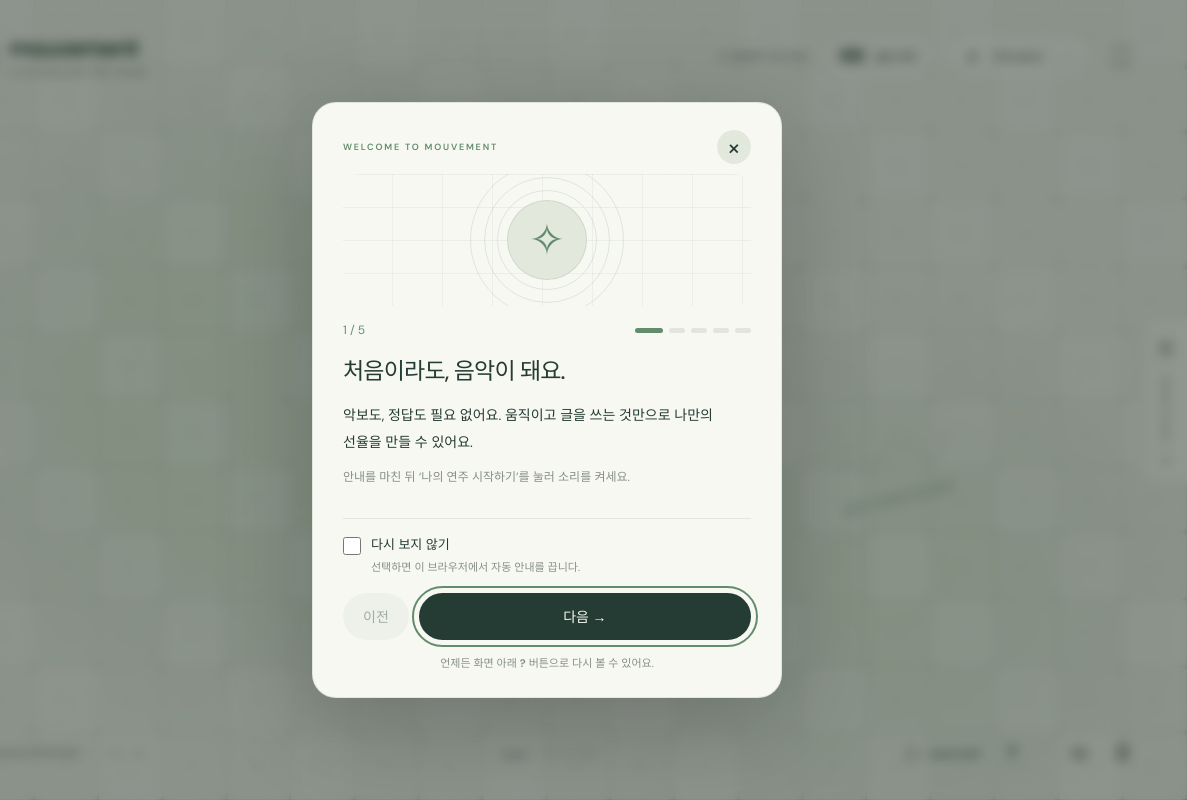
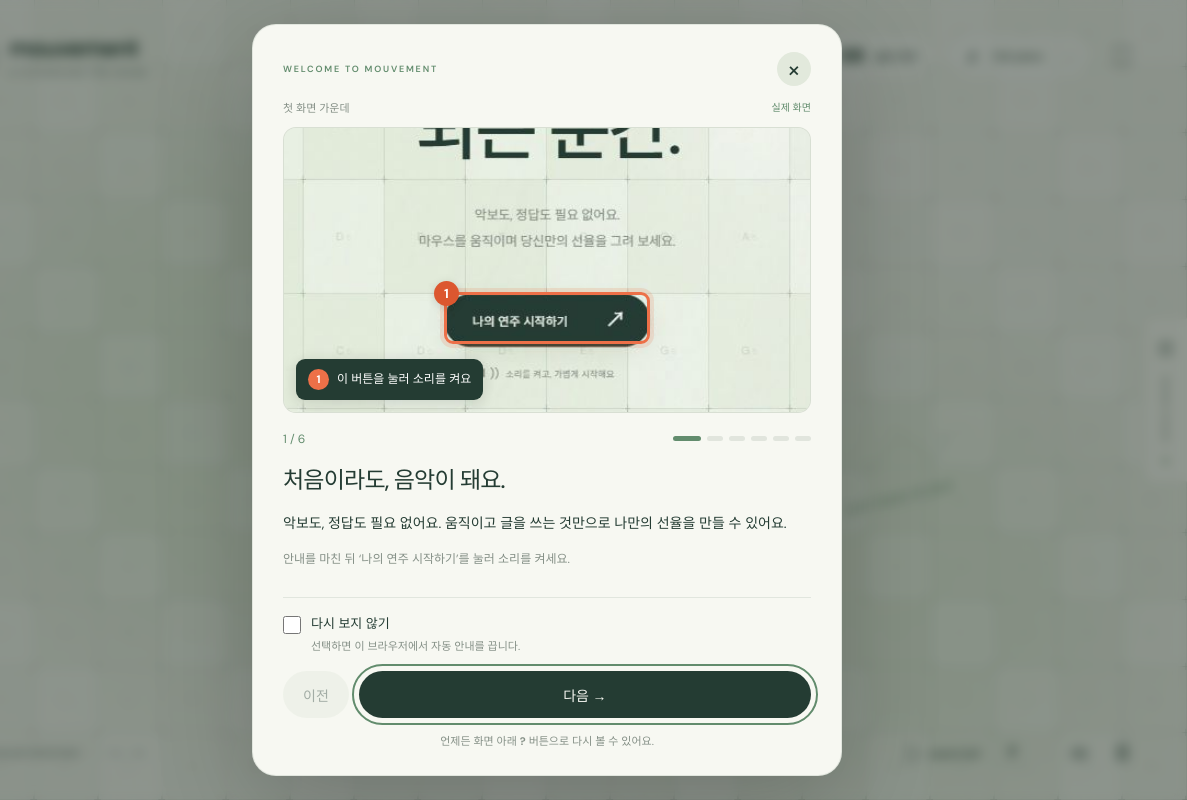
Before and after one commit to Mixx98/Mouvement, a website: page index.html in a window 1280 px wide. Shown: the full height of the page, 93-1280 px from the left. Drawn offline with Linux system fonts and the light colour scheme.

Commit message:
feat: add annotated screenshot guide and quick volume in v1.4.0

```diff
--- a/app.js
+++ b/app.js
@@ -50,7 +50,8 @@
     }
     if(ctx.state!=='running')await ctx.resume();if(ctx.state!=='running')throw new Error('소리를 켜려면 다시 눌러 주세요.');
   }
-  function applyLevels(){if(!ctx)return;const t=ctx.currentTime;master.gain.setTargetAtTime(state.muted||state.paused?0:state.volume*.65,t,.04);dry.gain.setTargetAtTime(1-state.reverb*.25,t,.08);wet.gain.setTargetAtTime(state.reverb*.75,t,.08);bgmBus.gain.setTargetAtTime(state.bgm?state.bgmVolume:0,t,.04);}
+  function syncQuickVolume(){if(!$('#quick-volume'))return;const value=Math.round(state.volume*100);$('#quick-volume').value=value;$('#quick-volume-value').textContent=value+'%';}
+  function applyLevels(){syncQuickVolume();if(!ctx)return;const t=ctx.currentTime;master.gain.setTargetAtTime(state.muted||state.paused?0:state.volume*.65,t,.04);dry.gain.setTargetAtTime(1-state.reverb*.25,t,.08);wet.gain.setTargetAtTime(state.reverb*.75,t,.08);bgmBus.gain.setTargetAtTime(state.bgm?state.bgmVolume:0,t,.04);}
   function killVoice(voice){const t=ctx.currentTime;voice.gain.gain.cancelAndHoldAtTime(t);voice.gain.gain.setTargetAtTime(.0001,t,.02);voice.oscs.forEach(osc=>{try{osc.stop(t+.07);}catch{}});}
   function trackVoice(voice){voices=voices.filter(v=>v.end>ctx.currentTime);const group=voices.filter(v=>v.bgm===voice.bgm);if(group.length>=(voice.bgm?30:24)){killVoice(group[0]);voices.splice(voices.indexOf(group[0]),1);}voices.push(voice);}
   function sound(midi,velocity=.7,options={}){
@@ -225,12 +226,22 @@
   for(const [id,key] of [['volume','volume'],['reverb','reverb'],['bgm-volume','bgmVolume']]){$('#'+id).value=Math.round(state[key]*100);$('#'+id+'-value').textContent=Math.round(state[key]*100)+'%';}
   syncRhythm();$('#labels').checked=state.labels;$('#harmonize').checked=state.harmonize;document.body.classList.toggle('no-labels',!state.labels);setPreset(state.preset);syncBgmUI();resize();window.addEventListener('resize',resize);requestAnimationFrame(draw);
   const guide=$('#guide'),guideSteps=Music.guideSteps;
+  const volumeControl=document.createElement('div');volumeControl.className='volume-control';volumeControl.dataset.ui='';
+  $('#mute').before(volumeControl);volumeControl.append($('#mute'));
+  const volumePopover=document.createElement('div');volumePopover.className='volume-popover';volumePopover.innerHTML='<label for="quick-volume">음량 <output id="quick-volume-value">55%</output></label><input id="quick-volume" type="range" min="0" max="100" step="1" value="55"><small>클릭하면 음소거 · 드래그로 음량 조절</small>';volumeControl.append(volumePopover);syncQuickVolume();
+  $('#mute').title='음소거 · 마우스를 올려 음량 조절';
+  $('#quick-volume').addEventListener('input',e=>{state.volume=Number(e.target.value)/100;if(state.volume>0){state.muted=false;document.body.classList.remove('muted');$('#mute').setAttribute('aria-label','음소거');$('#mute').setAttribute('aria-pressed','false');}$('#volume').value=e.target.value;$('#volume-value').textContent=e.target.value+'%';applyLevels();persist();});
+  volumeControl.addEventListener('keydown',e=>{if(e.key==='Escape'){e.stopPropagation();$('#bgm-toggle').focus({preventScroll:true});}});
   const guidePreference=Music.createGuidePreference({getItem:key=>localStorage.getItem(key),setItem:(key,value)=>localStorage.setItem(key,value),removeItem:key=>localStorage.removeItem(key)});
   let guideIndex=0;
   const guideHelp=document.createElement('button');guideHelp.id='guide-help';guideHelp.className='icon-button';guideHelp.textContent='?';guideHelp.setAttribute('aria-label','사용법 안내 다시 보기');guideHelp.title='사용법 안내';$('.bottom-actions').insertBefore(guideHelp,$('.footer-divider'));
   function renderGuide(){
     const step=guideSteps[guideIndex];$('#guide-title').textContent=step.title;$('#guide-description').textContent=step.description;$('#guide-tip').textContent=step.tip;
-    $('#guide-symbol').textContent=step.symbol;$('#guide-art').dataset.kind=step.kind;$('#guide-count').textContent=`${guideIndex+1} / ${guideSteps.length}`;
+    const mobile=matchMedia('(max-width:600px)').matches,scene=GuideShots.shots[step.kind],shot=scene[mobile?'mobile':'desktop'],layout=GuideShots.layout(shot,mobile);
+    $('#guide-art').dataset.kind=step.kind;$('#guide-screen').src=shot.image;$('#guide-screen').alt=scene.location+'에서 '+scene.label+' — 강조된 영역을 확인하세요.';$('#guide-location').textContent=scene.location;
+    const frame=$('#guide-screen-frame');frame.style.aspectRatio=layout.ratio;frame.style.setProperty('--image-width',layout.imageWidth+'%');frame.style.setProperty('--image-left',layout.imageLeft+'%');frame.style.setProperty('--image-top',layout.imageTop+'%');
+    const highlight=$('#guide-highlight');Object.assign(highlight.style,{left:layout.focusLeft+'%',top:layout.focusTop+'%',width:layout.focusWidth+'%',height:layout.focusHeight+'%'});$('#guide-pin').textContent=guideIndex+1;$('#guide-callout-number').textContent=guideIndex+1;$('#guide-callout-text').textContent=scene.label;$('#guide-callout').classList.toggle('at-top',shot.top);
+    $('#guide-count').textContent=`${guideIndex+1} / ${guideSteps.length}`;
     $('#guide-dots').innerHTML=guideSteps.map((_,index)=>`<i class="${index===guideIndex?'active':''}"></i>`).join('');
     $('#guide-prev').disabled=guideIndex===0;$('#guide-next').textContent=guideIndex===guideSteps.length-1?'안내 마치기':'다음 →';guide.scrollTop=0;
   }
@@ -241,5 +252,6 @@
   $('#guide-next').addEventListener('click',()=>{if(guideIndex<guideSteps.length-1){guideIndex++;renderGuide();}else closeGuide();});
   $('#guide-hide').addEventListener('change',e=>{if(!guidePreference.setHidden(e.target.checked))$('.guide-remember small').textContent='이 브라우저에서는 설정을 저장할 수 없어요.';});
   guide.addEventListener('cancel',e=>{e.preventDefault();closeGuide();});
+  matchMedia('(max-width:600px)').addEventListener('change',()=>{if(guide.open)renderGuide();});
   if(!guidePreference.hidden())openGuide();
 })();
--- /dev/null
+++ b/guide-shots.js
@@ -0,0 +1,15 @@
+/* Unedited screenshots, displayed through a crop with HTML annotations on top. */
+(function(root){
+  const home='assets/guide/home-',play='assets/guide/play-',volume='assets/guide/volume-';
+  const shot=(image,crop,focus,top=false)=>({image,crop,focus,top});
+  const shots={
+    welcome:{location:'첫 화면 가운데',label:'이 버튼을 눌러 소리를 켜요',desktop:shot(home+'desktop.jpg',[500,580,480,260],[646,730,188,48]),mobile:shot(home+'mobile.jpg',[20,380,350,210],[103,480.5,184,48])},
+    move:{location:'화면 전체의 음정 칸',label:'이 영역을 움직이면 연주돼요',desktop:shot(play+'desktop.jpg',[480,300,520,260],[540,345,370,120]),mobile:shot(play+'mobile.jpg',[20,160,350,220],[50,190,260,110])},
+    words:{location:'화면 위쪽 · 글로 연주',label:'누르면 글쓰기 창이 열려요',desktop:shot(home+'desktop.jpg',[1040,0,420,210],[1123,31.5,108,49]),mobile:shot(home+'mobile.jpg',[170,0,220,170],[224.4,26.5,71.3,37])},
+    sounds:{location:'화면 위쪽 · 악기 이름',label:'누르면 악기·분위기를 골라요',desktop:shot(home+'desktop.jpg',[1040,0,420,210],[1244,30.5,141,51]),mobile:shot(home+'mobile.jpg',[170,0,220,170],[300.7,26,74.3,38])},
+    band:{location:'화면 아래쪽 · BGM과 합주',label:'누르면 반주가 시작돼요',desktop:shot(home+'desktop.jpg',[1070,1032,390,220],[1192,1183.5,89.3,43],true),mobile:shot(home+'mobile.jpg',[130,640,260,204],[183,783,84,43],true)},
+    volume:{location:'화면 아래쪽 · 스피커',label:'슬라이더를 움직여 음량 조절',desktop:shot(volume+'desktop.jpg',[1160,1015,300,230],[1207,1127,174,22],true),mobile:shot(volume+'mobile.jpg',[120,625,270,210],[158,726.2,174,22],true)}
+  };
+  function layout(shot,mobile){const [x,y,w,h]=shot.crop,[fx,fy,fw,fh]=shot.focus,[sw,sh]=mobile?[390,844]:[1480,1252];return {ratio:w/h,imageWidth:sw/w*100,imageLeft:-x/w*100,imageTop:-y/h*100,focusLeft:(fx-x)/w*100,focusTop:(fy-y)/h*100,focusWidth:fw/w*100,focusHeight:fh/h*100,sourceWidth:sw,sourceHeight:sh};}
+  const api={shots,layout};if(typeof module!=='undefined'&&module.exports)module.exports=api;else root.GuideShots=api;
+})(globalThis);
--- a/guide.css
+++ b/guide.css
@@ -1,14 +1,20 @@
-.guide{color:var(--ink);background:var(--panel);width:470px;max-width:calc(100vw - 32px);max-height:calc(100dvh - 32px);padding:27px 30px 23px;border:1px solid var(--line);border-radius:24px;box-shadow:0 25px 100px rgba(0,0,0,.2);overflow-y:auto;overscroll-behavior:contain;touch-action:pan-y}
+.guide{color:var(--ink);background:var(--panel);width:590px;max-width:calc(100vw - 32px);max-height:calc(100dvh - 32px);padding:27px 30px 23px;border:1px solid var(--line);border-radius:24px;box-shadow:0 25px 100px rgba(0,0,0,.2);overflow-y:auto;overscroll-behavior:contain;touch-action:pan-y}
 .guide::backdrop{background:rgba(12,25,18,.44);backdrop-filter:blur(6px)}
 .guide-top{display:flex;align-items:center;justify-content:space-between;gap:12px}.guide-top>span{font-size:9px;letter-spacing:1.8px;color:var(--accent);font-weight:600}.guide-top .icon-button{font-size:25px;background:var(--soft);flex:none}
-.guide-art{height:132px;display:grid;place-items:center;position:relative;overflow:hidden;margin:10px 0 16px;background:repeating-linear-gradient(0deg,transparent,transparent 32px,var(--line) 33px),repeating-linear-gradient(90deg,transparent,transparent 49px,var(--line) 50px);border-radius:16px}
-.guide-art>span{height:80px;width:80px;border-radius:50%;display:grid;place-items:center;font-size:44px;background:var(--soft);color:var(--accent);z-index:1;border:1px solid var(--line)}
-.guide-art i{position:absolute;border:1px solid var(--accent);border-radius:50%;height:100px;width:100px;opacity:.17;left:calc(50% - 50px);top:16px}.guide-art i:nth-of-type(2){height:126px;width:126px;left:calc(50% - 63px);top:3px}.guide-art i:nth-of-type(3){height:154px;width:154px;left:calc(50% - 77px);top:-11px}
-.guide-art[data-kind=words]>span{border-radius:18px}.guide-art[data-kind=sounds]>span{transform:rotate(-8deg)}.guide-art[data-kind=band]>span{box-shadow:36px 10px 0 -24px var(--accent),-36px -10px 0 -24px var(--accent)}
+.guide-art{margin:14px 0 18px}
+.guide-art figcaption{display:flex;justify-content:space-between;gap:12px;font-size:11px;line-height:1.6;margin:0 0 9px;color:var(--muted)}.guide-art figcaption>span:last-child{font-size:10px;flex:none;color:var(--accent)}
+.guide-screen-frame{position:relative;overflow:hidden;border:1px solid var(--line);border-radius:13px;background:#edf0e6;isolation:isolate}
+#guide-screen{position:absolute;width:var(--image-width);max-width:none;left:var(--image-left);top:var(--image-top);height:auto;display:block;user-select:none;pointer-events:none}
+.guide-highlight{position:absolute;border:3px solid #ed7048;border-radius:9px;box-shadow:0 0 0 4px rgba(237,112,72,.16);z-index:1;pointer-events:none}
+.guide-highlight>b{position:absolute;left:-13px;top:-14px;background:#dc572f;color:white;border-radius:50%;height:25px;width:25px;display:grid;place-items:center;font-size:13px;box-shadow:0 2px 8px #0002}
+.guide-gesture{display:none;width:100%;height:100%;fill:none;stroke:#dc572f;stroke-width:1.7;stroke-linecap:round;stroke-linejoin:round}
+.guide-art[data-kind=move] .guide-gesture{display:block}
+.guide-callout{position:absolute;bottom:12px;left:12px;max-width:calc(100% - 24px);display:flex;align-items:center;gap:8px;background:#243c33;color:white;border-radius:9px;padding:10px 12px;font-size:12px;line-height:1.5;box-shadow:0 3px 15px #0002;z-index:2;pointer-events:none}.guide-callout.at-top{top:12px;bottom:auto}
+.guide-callout>b{font-size:11px;background:#ed7048;color:white;height:21px;width:21px;border-radius:50%;display:grid;place-items:center;flex:none}
 .guide-progress{display:flex;justify-content:space-between;align-items:center}.guide-progress>span{font-size:12px;font-variant-numeric:tabular-nums;color:var(--accent)}#guide-dots{display:flex;gap:6px}#guide-dots i{display:block;height:5px;width:16px;border-radius:10px;background:var(--line)}#guide-dots i.active{background:var(--accent);width:28px}
-.guide-copy{min-height:180px;padding-top:16px}.guide-copy h2{font-size:23px;line-height:1.5;letter-spacing:-.8px;margin:0 0 13px;word-break:keep-all}.guide-copy>p{font-size:14px;line-height:1.9;margin:0;word-break:keep-all}.guide-copy #guide-tip{font-size:12px;line-height:1.8;color:var(--muted);margin:12px 0 20px}
+.guide-copy{min-height:150px;padding-top:16px}.guide-copy h2{font-size:23px;line-height:1.5;letter-spacing:-.8px;margin:0 0 13px;word-break:keep-all}.guide-copy>p{font-size:14px;line-height:1.9;margin:0;word-break:keep-all}.guide-copy #guide-tip{font-size:12px;line-height:1.8;color:var(--muted);margin:12px 0 20px}
 .guide-remember{display:flex;align-items:flex-start;gap:10px;padding:16px 0;border-top:1px solid var(--line);cursor:pointer;font-size:13px;line-height:1.6}.guide-remember small{display:block;font-size:11px;color:var(--muted);margin-top:3px}.guide #guide-hide{appearance:auto;accent-color:var(--accent);width:18px;height:18px;flex:none;margin:2px 0 0}.guide #guide-hide:before{display:none}
 .guide-actions{display:flex;gap:10px}.guide-actions button{min-height:47px;padding:12px 20px;border-radius:24px;font-size:14px;font-weight:500}.guide-actions #guide-prev{background:var(--soft);color:var(--ink)}.guide-actions #guide-prev:disabled{opacity:.4}.guide-actions #guide-next{flex:1;background:var(--ink);color:var(--panel)}.guide-actions #guide-next span{margin-left:15px}.guide-reopen{font-size:11px;line-height:1.8;color:var(--muted);margin:14px 0 0;text-align:center}
 #guide-help{font-size:17px;font-weight:600;border:1px solid var(--line);width:30px;height:30px}
-@media(max-width:600px){.guide{padding:21px 22px 19px;border-radius:20px}.guide-art{height:114px;margin-bottom:14px}.guide-copy{min-height:190px}.guide-copy h2{font-size:21px}.guide-copy>p{font-size:13px}.guide-copy #guide-tip{font-size:12px}.guide-top>span{font-size:8px;letter-spacing:1.2px}.guide-remember small{font-size:10px}}
-@media(max-height:650px){.guide-art{height:80px;margin:4px 0 10px}.guide-art>span{height:58px;width:58px;font-size:32px}.guide-copy{min-height:0}.guide-copy h2{font-size:20px}.guide-copy #guide-tip{margin:8px 0 12px}.guide-remember{padding:12px 0}.guide{padding-top:17px;padding-bottom:16px}}
+@media(max-width:600px){.guide{padding:21px 22px 19px;border-radius:20px}.guide-art{margin:12px 0 16px}.guide-art figcaption{font-size:10px}.guide-callout{font-size:11px;padding:8px 9px;gap:6px}.guide-copy{min-height:0}.guide-copy h2{font-size:21px}.guide-copy>p{font-size:13px}.guide-copy #guide-tip{font-size:12px}.guide-top>span{font-size:8px;letter-spacing:1.2px}.guide-remember small{font-size:10px}}
+@media(max-height:650px){.guide-art{margin:7px 0 12px}.guide-copy{min-height:0}.guide-copy h2{font-size:20px}.guide-copy #guide-tip{margin:8px 0 12px}.guide-remember{padding:12px 0}.guide{padding-top:17px;padding-bottom:16px}}
--- a/index.html
+++ b/index.html
@@ -4,7 +4,7 @@
   <meta charset="UTF-8"><meta name="viewport" content="width=device-width, initial-scale=1.0">
   <meta name="theme-color" content="#eef1e8">
   <meta name="description" content="움직임이 음악이 되는 순간. 마우스를 움직이고 글을 쓰면 음악이 됩니다. 14가지 악기와 매번 달라지는 반주 위에 나만의 선율을 더해 보세요.">
-  <title>무브먼트</title>
+  <title>Mouvement</title>
   <link rel="canonical" href="https://mixx98.github.io/Mouvement/">
   <link rel="icon" type="image/svg+xml" href="assets/favicon.svg">
   <link rel="icon" type="image/png" sizes="32x32" href="assets/favicon-32.png">
@@ -12,8 +12,8 @@
   <link rel="apple-touch-icon" sizes="180x180" href="assets/apple-touch-icon.png">
   <meta property="og:type" content="website">
   <meta property="og:locale" content="ko_KR">
-  <meta property="og:site_name" content="무브먼트">
-  <meta property="og:title" content="무브먼트">
+  <meta property="og:site_name" content="Mouvement">
+  <meta property="og:title" content="Mouvement">
   <meta property="og:description" content="움직임이 음악이 되는 순간. 마우스를 움직이고 글을 쓰면 음악이 됩니다. 14가지 악기와 매번 달라지는 반주 위에 나만의 선율을 더해 보세요.">
   <meta property="og:url" content="https://mixx98.github.io/Mouvement/">
   <meta property="og:image" content="https://mixx98.github.io/Mouvement/assets/share-card-v1.png">
@@ -23,12 +23,12 @@
   <meta property="og:image:height" content="630">
   <meta property="og:image:alt" content="Mouvement — 마우스로, 글쓰기로. 당신만의 음악을 연주하세요.">
   <meta name="twitter:card" content="summary_large_image">
-  <meta name="twitter:title" content="무브먼트">
+  <meta name="twitter:title" content="Mouvement">
   <meta name="twitter:description" content="움직임이 음악이 되는 순간. 마우스를 움직이고 글을 쓰면 음악이 됩니다. 나만의 선율을 더해 보세요.">
   <meta name="twitter:image" content="https://mixx98.github.io/Mouvement/assets/share-card-v1.png">
-  <link rel="stylesheet" href="style.css?v=1.2.0">
-  <link rel="stylesheet" href="studio.css?v=1.2.0">
-  <link rel="stylesheet" href="guide.css?v=1.3.0">
+  <link rel="stylesheet" href="style.css?v=1.4.0">
+  <link rel="stylesheet" href="studio.css?v=1.4.0">
+  <link rel="stylesheet" href="guide.css?v=1.4.0">
 </head>
 <body data-theme="piano">
   <main id="instrument" aria-label="마우스로 연주하는 음정 공간">
@@ -36,7 +36,7 @@
     <div id="note-grid" aria-hidden="true"></div>
     <canvas id="trails" aria-hidden="true"></canvas>
     <header class="topbar" data-ui>
-      <a class="brand" href="./" aria-label="무브먼트 홈"><span class="brand-icon">m<span>♪</span></span><span>mouvement<span class="brand-sub">A PLAYGROUND FOR SOUND</span></span></a>
+      <a class="brand" href="./" aria-label="Mouvement 홈"><span class="brand-icon">m<span>♪</span></span><span>mouvement<span class="brand-sub">A PLAYGROUND FOR SOUND</span></span></a>
       <div class="top-actions"><span class="live-indicator"><i></i><span id="status">READY TO PLAY</span></span><button id="writing-toggle" class="sound-pill" aria-expanded="false" aria-controls="writing"><span>⌨</span><span>글로 연주</span></button><button id="sound-pill" class="sound-pill" aria-label="소리 설정 열기"><span id="preset-icon">♬</span><span id="preset-name">Felt piano</span><span class="chevron">⌄</span></button><button class="icon-button" id="fullscreen" aria-label="전체 화면" title="전체 화면">⛶</button></div>
     </header>
     <div class="side-label label-left">LESS THINKING, MORE FEELING</div><div class="side-label label-right">YOUR MOVEMENT. YOUR MUSIC.</div>
@@ -103,12 +103,19 @@
   </main>
   <dialog id="guide" class="guide" data-ui aria-labelledby="guide-title" aria-describedby="guide-description">
     <div class="guide-top"><span>WELCOME TO MOUVEMENT</span><button id="guide-close" class="icon-button" aria-label="사용법 안내 닫기">×</button></div>
-    <div id="guide-art" class="guide-art" aria-hidden="true"><span id="guide-symbol">✧</span><i></i><i></i><i></i></div>
-    <div class="guide-progress"><span id="guide-count">1 / 5</span><div id="guide-dots" aria-hidden="true"></div></div>
+    <figure id="guide-art" class="guide-art">
+      <figcaption><span id="guide-location"></span><span>실제 화면</span></figcaption>
+      <div id="guide-screen-frame" class="guide-screen-frame">
+        <img id="guide-screen" alt="" draggable="false">
+        <div id="guide-highlight" class="guide-highlight" aria-hidden="true"><b id="guide-pin">1</b><svg class="guide-gesture" viewBox="0 0 100 60"><path d="M10 42 Q30 8 48 32 T88 16"/><path d="m78 16 10-2-2 10"/></svg></div>
+        <div id="guide-callout" class="guide-callout"><b id="guide-callout-number">1</b><span id="guide-callout-text"></span></div>
+      </div>
+    </figure>
+    <div class="guide-progress"><span id="guide-count">1 / 6</span><div id="guide-dots" aria-hidden="true"></div></div>
     <div class="guide-copy" aria-live="polite" aria-atomic="true"><h2 id="guide-title"></h2><p id="guide-description"></p><p id="guide-tip"></p></div>
     <label class="guide-remember"><input type="checkbox" id="guide-hide"><span>다시 보지 않기<small>선택하면 이 브라우저에서 자동 안내를 끕니다.</small></span></label>
     <div class="guide-actions"><button id="guide-prev">이전</button><button id="guide-next">다음 <span aria-hidden="true">→</span></button></div>
     <p class="guide-reopen">언제든 화면 아래 <strong>?</strong> 버튼으로 다시 볼 수 있어요.</p>
   </dialog>
-  <script src="music.js?v=1.3.0"></script><script src="app.js?v=1.3.0"></script>
+  <script src="music.js?v=1.4.0"></script><script src="guide-shots.js?v=1.4.0"></script><script src="app.js?v=1.4.0"></script>
 </body></html>
--- a/music.js
+++ b/music.js
@@ -7,7 +7,8 @@
     {symbol:'∿',kind:'move',title:'화면 위를 가볍게 움직여요.',description:'마우스가 칸을 지나가면 소리가 나요. 모바일에서는 손가락으로 화면을 쓸어 보세요.',tip:'오른쪽·위쪽은 높은 음. 여러 손가락을 함께 올리면 화음이 돼요.'},
     {symbol:'⌨',kind:'words',title:'오늘의 마음을 글로 연주해요.',description:'위쪽 ‘글로 연주’를 열고 문장을 써 보세요. 한글, 영문, 숫자가 모두 악기가 됩니다.',tip:'키를 함께 누르면 화음으로 연주해요. 입력한 글은 저장하거나 전송하지 않아요.'},
     {symbol:'♫',kind:'sounds',title:'내 마음에 맞는 소리를 골라요.',description:'상단 악기 버튼이나 오른쪽 설정 탭을 눌러 보세요. 피아노부터 일렉기타까지 14가지 악기가 있어요.',tip:'‘분위기·설정’에서는 느낌으로 고를 수도 있어요. 모바일 뒤로가기는 설정창부터 닫아요.'},
-    {symbol:'♩',kind:'band',title:'작은 밴드와 함께 연주해요.',description:'아래쪽 ‘BGM과 합주’를 누르면 매번 달라지는 반주가 시작돼요. 내 연주도 박자에 맞춰 나와요.',tip:'BGM을 끄면 다시 자유 모드. ‘리듬·반주’에서 빠르기와 연주 방식을 바꿀 수 있어요.'}
+    {symbol:'♩',kind:'band',title:'작은 밴드와 함께 연주해요.',description:'아래쪽 ‘BGM과 합주’를 누르면 매번 달라지는 반주가 시작돼요. 내 연주도 박자에 맞춰 나와요.',tip:'BGM을 끄면 다시 자유 모드. ‘리듬·반주’에서 빠르기와 연주 방식을 바꿀 수 있어요.'},
+    {symbol:'◖',kind:'volume',title:'음량도 바로 조절해요.',description:'아래 스피커에 마우스를 올리면 음량 슬라이더가 나타나요. 스피커를 클릭하면 음소거할 수 있어요.',tip:'모바일에서는 스피커를 누르면 조절창이 보여요. 슬라이더로 음량을 높이면 음소거도 풀려요.'}
   ];
   function createGuidePreference(storage){const key='mouvement-guide-hidden';return {
     hidden(){try{return storage.getItem(key)==='true';}catch{return false;}},
--- a/package.json
+++ b/package.json
@@ -1,11 +1,11 @@
 {
   "name": "mouvement",
-  "version": "1.3.0",
+  "version": "1.4.0",
   "private": true,
   "description": "마우스 움직임과 글쓰기를 음악으로 바꾸는 인터랙티브 웹사이트",
   "scripts": {
     "test": "node --test tests/music.test.cjs",
-    "check": "node --check app.js && node --check music.js"
+    "check": "node --check app.js && node --check music.js && node --check guide-shots.js"
   },
   "engines": {
     "node": ">=18"
--- a/studio.css
+++ b/studio.css
@@ -1,5 +1,10 @@
 /* A steady header, readable controls and a gently sliding drawer. */
 #instrument{overflow:clip}
+.volume-control{position:relative;display:flex;align-items:center;pointer-events:auto}
+.volume-popover{position:absolute;bottom:100%;right:-10px;width:210px;padding:17px 17px 14px;background:var(--panel);border:1px solid var(--line);border-radius:15px;box-shadow:0 8px 35px rgba(0,0,0,.12);opacity:0;visibility:hidden;transform:translateY(6px);transition:opacity .18s,transform .18s,visibility 0s .18s;pointer-events:none}
+.volume-popover:after{content:'';position:absolute;top:100%;left:0;right:0;height:12px}
+.volume-control:hover .volume-popover,.volume-control:focus-within .volume-popover{opacity:1;visibility:visible;transform:translateY(0);pointer-events:auto;transition-delay:0s}
+.volume-popover label{display:flex;justify-content:space-between;font-size:13px;color:var(--ink)}.volume-popover output{font-variant-numeric:tabular-nums;color:var(--accent)}.volume-popover input[type=range]{height:22px;margin:9px 0;display:block;width:100%;touch-action:pan-x}.volume-popover small{font-size:9px;color:var(--muted);line-height:1.7;display:block;word-break:keep-all}
 .settings-backdrop{position:absolute;inset:0;z-index:9;background:rgba(10,20,16,.22);backdrop-filter:blur(3px);opacity:0;visibility:hidden;pointer-events:none;transition:opacity .5s ease,visibility 0s .55s}
 .settings-open .settings-backdrop{opacity:1;visibility:visible;pointer-events:auto;transition-delay:0s}
 .settings{width:430px;max-width:100vw;display:flex;flex-direction:column;padding:0;overflow:hidden;visibility:hidden;transform:translate3d(103%,0,0);transition:transform .55s cubic-bezier(.22,.61,.36,1),visibility 0s .55s,background .7s;will-change:transform;box-shadow:-20px 0 70px rgba(0,0,0,.13)}
```
Also changed, not shown: tests/music.test.cjs (+9 -0 lines), CHANGELOG.md, README.md, assets/guide/README.md (added), assets/guide/home-desktop.jpg (added), assets/guide/home-mobile.jpg (added), assets/guide/play-desktop.jpg (added), assets/guide/play-mobile.jpg (added), assets/guide/volume-desktop.jpg (added), assets/guide/volume-mobile.jpg (added).
